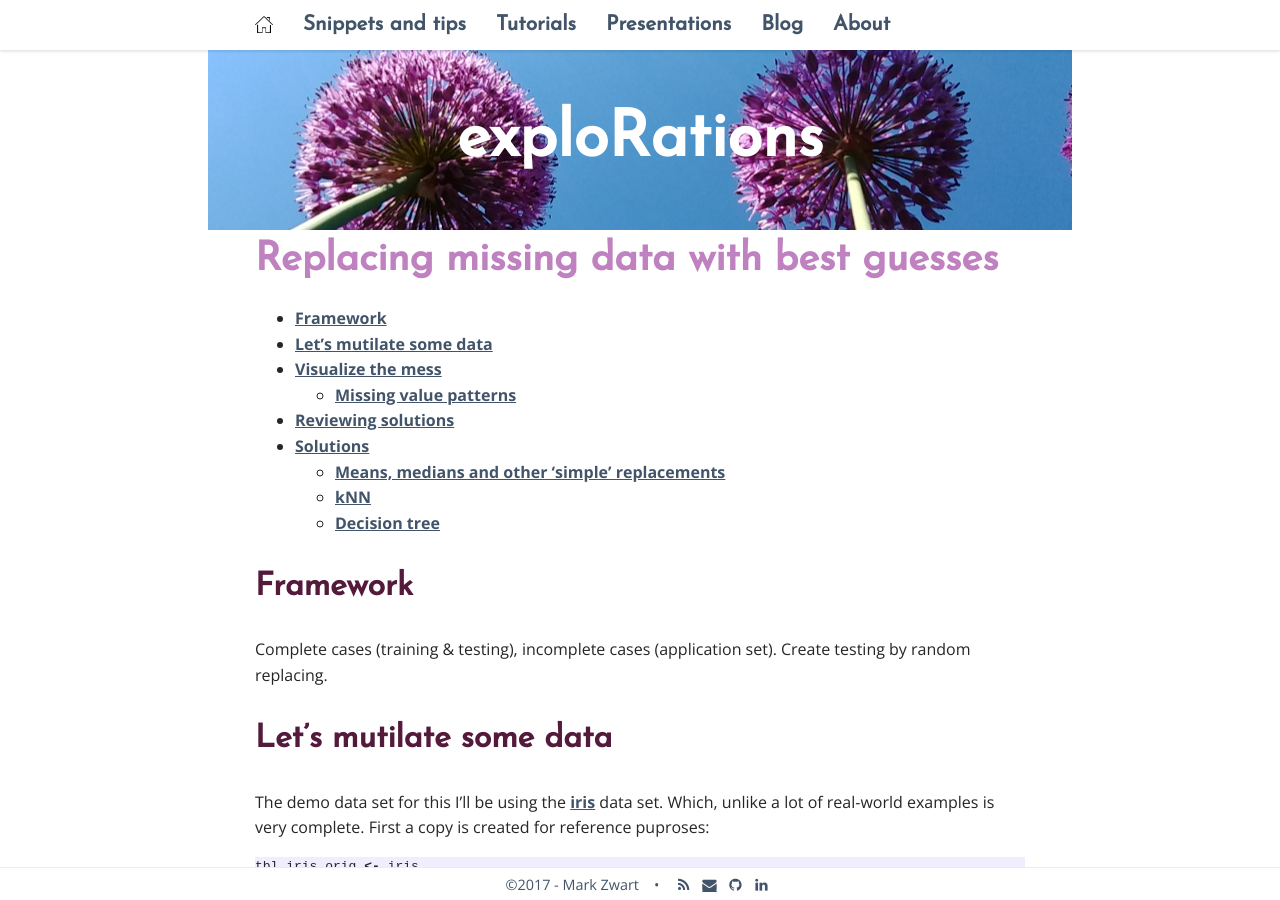
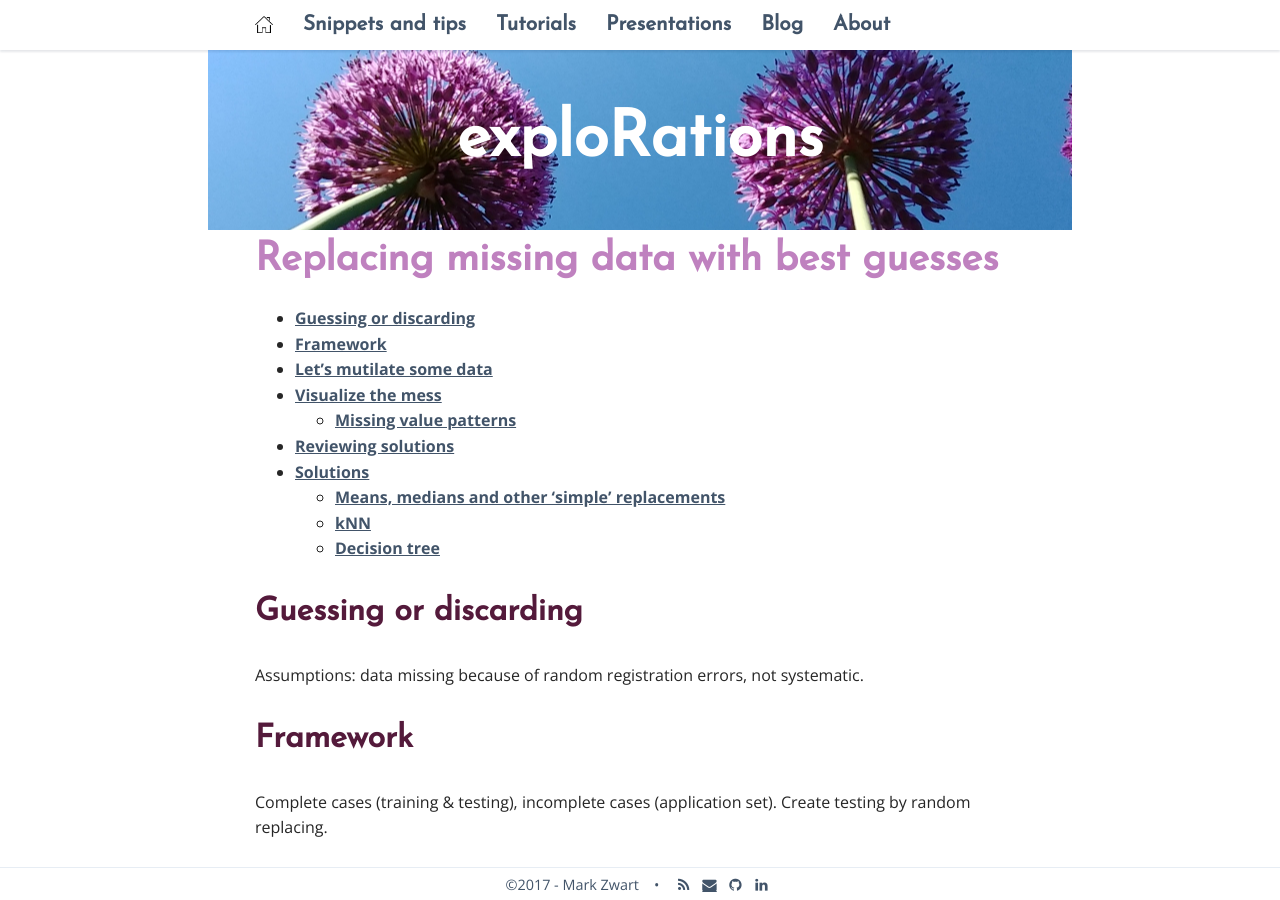
Before and after one commit to mark-me/mark-me.github.io, a Jekyll site: the page built from _pages/tutorials/impute-missings/impute-missings.md, in a window 1280 px wide and 900 px high. Built offline with Jekyll 4.4.1, drawn with Linux system fonts in a browser that asks for light colours; nearby versions of some CDN libraries; comment, search, counter and statistics services are not loaded.

Commit message:
Update impute-missings.md

````diff
--- a/_pages/tutorials/impute-missings/impute-missings.md
+++ b/_pages/tutorials/impute-missings/impute-missings.md
@@ -8,11 +8,16 @@ permalink: /impute-missings/
 * TOC
 {:toc}
 
+# Guessing or discarding
+
+Assumptions: data missing because of random registration errors, not systematic.
+
 # Framework
 
-Complete cases (training & testing), incomplete cases (application set). Create testing by random replacing.
+ Complete cases (training & testing), incomplete cases (application set). Create testing by random replacing.
 
 # Let's mutilate some data
+
 The demo data set for this I'll be using the **[iris](https://en.wikipedia.org/wiki/Iris_flower_data_set)** data set. Which, unlike a lot of real-world examples is very complete. First a copy is created for reference puproses:
 ```r
 tbl_iris_orig <- iris
````
